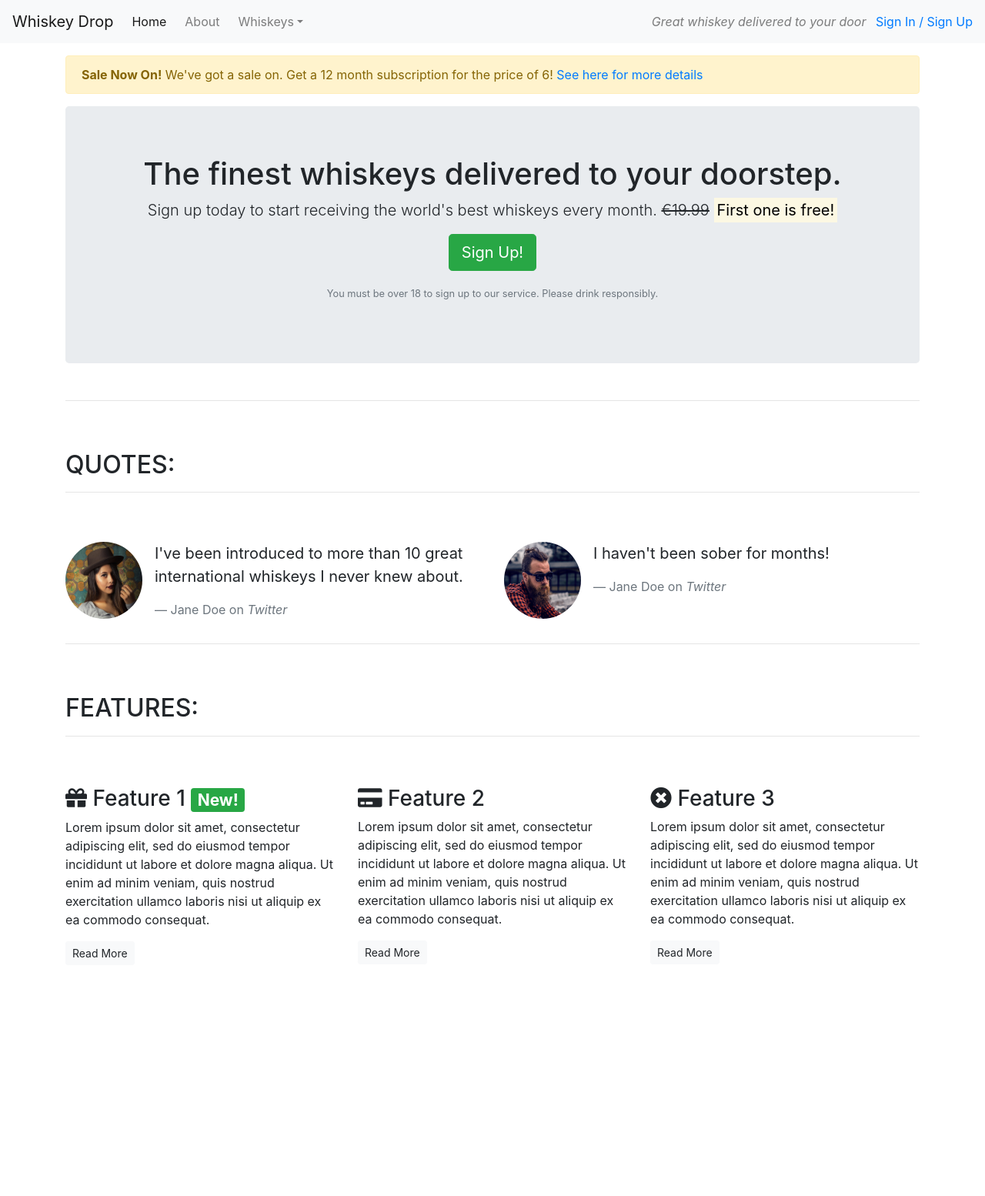
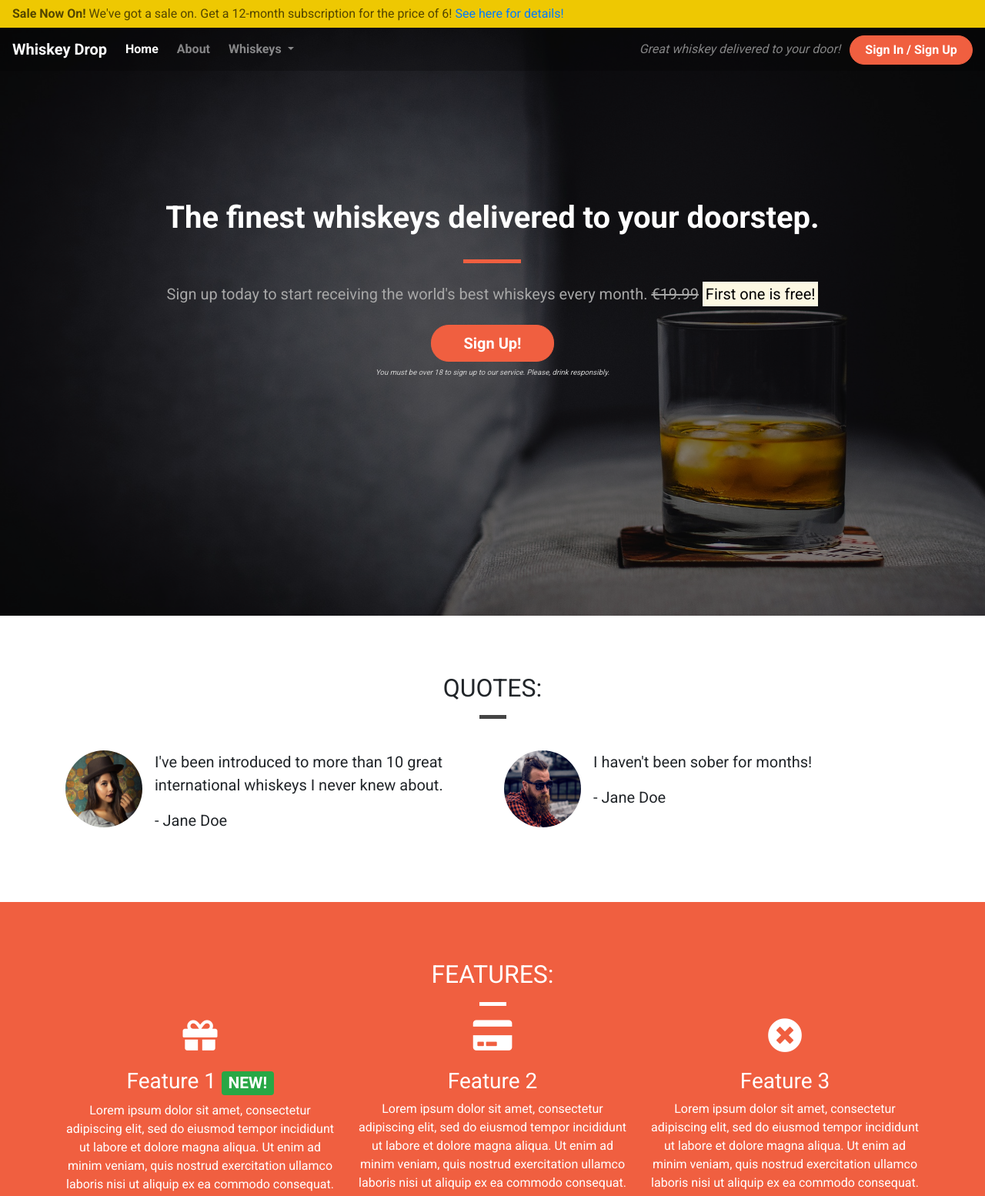
Before and after one commit to BogdanCatalin-Iacob/Whiskey-Drop, a plain HTML site: page index.html in a window 1280 px wide. Shown: the top 1554 px of the page at 77% size. Before the commit the page ends 1270 px from the top, so only its background shows below. Drawn offline with nearby package versions, Linux system fonts and the light colour scheme.

Commit message:
update background

```diff
--- /dev/null
+++ b/css/style.css
@@ -0,0 +1,201 @@
+body {
+    font-family: 'Roboto', sans-serif;
+}
+
+/* Containers */
+
+.container-wrapper {}
+
+.container-wrapper--red {
+    background-color: #f05f40;
+    color: white;
+}
+
+.alert-container {}
+
+.callout-container {
+    height: 100vh;
+
+    background: url('../images/whiskey-background.jpg') no-repeat bottom right fixed;
+    -webkit-background-size: cover;
+    -moz-background-size: cover;
+    -o-background-size: cover;
+    background-size: cover;
+
+    display: flex;
+    align-items: center;
+    justify-content: center;
+
+    position: relative;
+}
+
+.opaque-overlay {
+    position: absolute;
+    top: 0;
+    left: 0;
+    height: 100%;
+    width: 100%;
+    background-color: rgba(0, 0, 0, 0.5);
+}
+
+.content-container {
+    padding-top: 75px;
+    padding-bottom: 75px;
+}
+
+/* Navbar */
+
+.navalert-container {
+    position: absolute;
+    top: 0;
+    left: 0;
+    z-index: 1;
+    padding-left: 0;
+    padding-right: 0;
+}
+
+.navbar {
+    margin-bottom: 0;
+    width: 100%;
+    background-color: rgba(0, 0, 0, .25);
+    border: 0;
+}
+
+.navbar .navbar-toggler {
+    border: 0;
+}
+
+.navbar .navbar-brand {
+    font-weight: bold;
+}
+
+.navbar .navbar-nav a {
+    font-weight: bold;
+}
+
+
+/* Jumbotron */
+
+.jumbotron {
+    background-color: transparent;
+}
+
+.jumbotron h1 {
+    color: white;
+    font-weight: bold;
+    margin-bottom: 30px;
+    color: white;
+}
+
+.jumbotron .lead {
+    color: #a7a7a7;
+    margin: 25px 0;
+}
+
+.jumbotron small {
+    font-size: 60%;
+    font-style: italic;
+    color: #d0d0d0;
+}
+
+/* Block dividers */
+
+.block-divider {
+    width: 75px;
+    height: 5px;
+    border: 0;
+    background-color: #444;
+}
+
+.block-divider--orange {
+    background-color: #f05f40;
+}
+
+.block-divider--white {
+    background-color: white;
+}
+
+.block-divider--short {
+    width: 35px;
+}
+
+/* Buttons */
+
+.btn--cta {
+    font-weight: bold;
+    border-radius: 23px;
+    width: 160px;
+}
+
+.btn--red {
+    color: white;
+    background-color: #f05f40;
+    border-color: #f05f40;
+}
+
+.btn--red:hover,
+.btn--red:active,
+.btn--red:focus,
+.btn--red:active:focus {
+    background-color: #df4929;
+    border-color: #df4929;
+    color: white;
+}
+
+/* Alert */
+
+.alert-container .col-12 {
+    padding-left: 0;
+    padding-right: 0;
+}
+
+.site-wide-alert {
+    color: #544600;
+    background-color: #eec802;
+    border-color: #eec802;
+    padding: 5px 15px;
+    margin-bottom: 0;
+    border: 1px solid transparent;
+    border-radius: 0;
+}
+
+/* Page Headers */
+
+.page-header {
+    margin-bottom: 0;
+    border-bottom: 0;
+    text-align: center;
+}
+
+.page-header h2 {
+    margin-top: 0;
+}
+
+/* Quotes */
+
+.quotes .page-header {
+    margin-bottom: 25px;
+}
+
+/* Features */
+
+.feature {
+    text-align: center;
+    margin-bottom: 40px;
+}
+
+.feature i {
+    margin-bottom: 20px;
+    font-size: 45px;
+    line-height: 45px;
+}
+
+.feature .btn {
+    background-color: white;
+    border-color: white;
+    border-radius: 15px;
+    min-width: 100px;
+    font-weight: bold;
+    margin-top: 10px;
+    color: #f05f40;
+}
--- a/index.html
+++ b/index.html
@@ -3,80 +3,84 @@
 
 <head>
     <meta charset="utf-8">
+    <title>Whiskey Drop | Taste a new whiskey every month</title>
     <meta name="viewport" content="width=device-width, initial-scale=1.0">
-    <title>Whiskey Drop | Taste a new whiskey every month</title>
     <link rel="stylesheet" href="https://maxcdn.bootstrapcdn.com/bootstrap/4.1.3/css/bootstrap.min.css">
-    <link rel="stylesheet" href="https://use.fontawesome.com/releases/v5.6.1/css/all.css"
-        integrity="sha384-gfdkjb5BdAXd+lj+gudLWI+BXq4IuLW5IT+brZEZsLFm++aCMlF1V92rMkPaX4PP" crossorigin="anonymous">
+    <link rel="stylesheet" href="https://use.fontawesome.com/releases/v5.6.1/css/all.css" integrity="sha384-gfdkjb5BdAXd+lj+gudLWI+BXq4IuLW5IT+brZEZsLFm++aCMlF1V92rMkPaX4PP" crossorigin="anonymous">
+    <link href="https://fonts.googleapis.com/css?family=Roboto:400,700" rel="stylesheet">
+    <link rel="stylesheet" href="css/style.css" type="text/css" />
 </head>
 
 <body>
-    <!--Nav-->
-    <nav class="navbar navbar-light navbar-expand-sm bg-light">
-        <a href="/" class="navbar-brand">
-            Whiskey Drop</a>
+    <div class="container-fluid navalert-container">
+        <div class="container-fluid alert-container">
+            <div class="row d-none d-sm-block">
+                <div class="col-12">
+                    <div class="site-wide-alert alert alert-warning">
+                        <strong>Sale Now On!</strong> We've got a sale on. Get a 12-month subscription for the price of 6! <a href="">See here for details!</a>
+                    </div>
+                </div>
+            </div>
+        </div>
+        <nav class="navbar navbar-dark navbar-expand-sm">
+            <a href="/" class="navbar-brand">Whiskey Drop</a>
 
-        <button class="navbar-toggler ml-auto" type="button" data-toggle="collapse" data-target="#navbarNavDropdown"
-            aria-controls="navNavDropdown" aria-expanded="false" aria-label="Toggle navigation">
-            <span class="navbar-toggler-icon"></span>
-        </button>
+            <button class="navbar-toggler ml-auto" type="button" data-toggle="collapse" data-target="#navbarNavDropdown" aria-controls="navbarNavDropdown" aria-expanded="false" aria-label="Toggle navigation">
+        <span class="navbar-toggler-icon"></span></button>
 
             <div class="collapse navbar-collapse" id="navbarNavDropdown">
                 <ul class="navbar-nav mr-auto">
                     <li class="active nav-item mr-2"><a class="nav-link" href="/">Home</a></li>
-                <li class="nav-item mr-2"><a class="nav-link" href="">About</a></li>
+                    <li class="nav-item mr-2"><a class="nav-link" href="/about">About</a></li>
                     <li class="nav-item dropdown">
-                    <a class="nav-link dropdown-toggle" href="#" id="navbarDropdownMenuLink" role="button"
-                        data-toggle="dropdown" aria-haspopup="true" aria-expanded="false">Whiskeys</a>
+                        <a class="nav-link dropdown-toggle" href="#" id="navbarDropdownMenuLink" role="button" data-toggle="dropdown" aria-haspopup="true" aria-expanded="false">
+          Whiskeys
+        </a>
                         <div class="dropdown-menu" aria-labelledby="navbarDropdownMenuLink">
                             <a class="dropdown-item" href="#">Irish</a>
                             <a class="dropdown-item" href="#">Scotch</a>
                             <a class="dropdown-item" href="#">Japanese</a>
-                        <a class="dropdown-item" href="#">America</a>
+                            <a class="dropdown-item" href="#">American</a>
                         </div>
                     </li>
-                <li class="nav-item mr-2 d-block d-sm-none"><a class="nav-link" href="">Sign In / Sign Up</a></li>
+
+                    <li class="nav-item mr-2 d-block d-sm-none"><a class="nav-link" href="/login">Sign In / Sign Up</a></li>
                 </ul>
             </div>
-
             <div class="d-none d-md-block">
-            <p class="navbar-text my-auto mr-2"><i>Great whiskey delivered to your door</i></p>
-            <a href="/login">Sign In / Sign Up</a>
+                <p class="navbar-text my-auto mr-2"><i>Great whiskey delivered to your door!</i></p>
+                <a href="/login" class="btn btn--cta btn--red">Sign In / Sign Up</a>
             </div>
-        <!--</div>-->
         </nav>
-    <article class="container mt-3">
-        <div class="row d-none d-sm-block">
-            <div class="col-12">
-                <div class="alert alert-warning">
-                    <strong>Sale Now On!</strong> We've got a sale on. Get a 12 month subscription for the price of 6!
-                    <a href="">See here for more details</a>
     </div>
-            </div>
-        </div>
+    <div class="container-fluid callout-container">
         <!-- Callout -->
+        <div class="opaque-overlay">&nbsp;</div>
         <div class="row">
             <div class="col-12">
                 <section class="callout jumbotron text-center">
-                    <h1>The finest whiskeys delivered to your doorstep.</h1>
+                    <h1 class="jumbotron-header">The finest whiskeys delivered to your doorstep.</h1>
+                    <hr class="block-divider block-divider--orange">
                     <p class="lead">Sign up today to start receiving the world's best whiskeys every month.
                         <s class="d-none d-sm-inline">€19.99</s>
                         <span class="d-inline d-sm-none"><br></span>
                         <strong><mark>First one is free!</mark></strong></p>
-                    <p><button class="btn btn-lg btn-success" data-toggle="modal" data-target="#signUpModal">Sign Up!</button></p>
-                    <p class="text-muted"><small>You must be over 18 to sign up to our service. Please drink
-                            responsibly.</small></p>
+                    <button class="btn btn-lg btn--cta btn--red" data-toggle="modal" data-target="#signUpModal">Sign Up!</button>
+                    <p class="text-muted"><small>You must be over 18 to sign up to our service. Please, drink responsibly.</small></p>
                 </section>
             </div>
         </div>
         <!-- /.callout -->
-        <hr>
+    </div>
+
     <!-- Quotes -->
+    <div class="container-wrapper">
+        <div class="container quotes-container content-container">
             <section class="quotes">
                 <div class="row">
-                <div class="col-12 my-5">
+                    <div class="col-12 page-header">
                         <h2 class="text-uppercase">Quotes:</h2>
-                    <hr />
+                        <hr class="block-divider block-divider--short">
                     </div>
                 </div>
                 <div class="row">
@@ -87,10 +91,8 @@
                             </div>
                             <div class="media-body">
                                 <blockquote class="blockquote">
-                                <p>I've been introduced to more than 10 great international whiskeys I never knew about.
-                                </p>
-                                <footer class="blockquote-footer">Jane Doe on <cite title="Twitter">Twitter</cite>
-                                </footer>
+                                    <p>I've been introduced to more than 10 great international whiskeys I never knew about.</p>
+                                    <p>- Jane Doe</p>
                                 </blockquote>
                             </div>
                         </div>
@@ -103,8 +105,7 @@
                             <div class="media-body">
                                 <blockquote class="blockquote">
                                     <p>I haven't been sober for months!</p>
-                                <footer class="blockquote-footer">Jane Doe on <cite title="Twitter">Twitter</cite>
-                                </footer>
+                                    <p>- Jane Doe</p>
                                 </blockquote>
                             </div>
                         </div>
@@ -112,69 +113,70 @@
                 </div>
             </section>
             <!-- /.quotes -->
-        <hr>
+        </div>
+    </div>
+
     <!-- Features -->
+    <div class="container-wrapper container-wrapper--red">
+        <div class="container features-container content-container">
             <section class="features">
                 <div class="row">
-                <div class="col-12 my-5">
+                    <div class="col-12 page-header">
                         <h2 class="text-uppercase">Features:</h2>
-                    <hr />
+                        <hr class="block-divider block-divider--short block-divider--white">
                     </div>
                 </div>
                 <div class="row">
                     <div class="col-12 col-md-6 col-lg-4">
                         <div class="feature">
-                        <h3><i class="fas fa-gift d-none d-sm-inline"></i> Feature 1 <span
-                                class="badge badge-success">New!</span></h3>
-                        <p>Lorem ipsum dolor sit amet, consectetur adipiscing elit, sed do eiusmod tempor incididunt ut
-                            labore et dolore magna aliqua. Ut enim ad minim veniam, quis nostrud exercitation ullamco
-                            laboris nisi ut aliquip ex ea commodo consequat.</p>
+                            <h3><i class="fas fa-gift d-none d-sm-block"></i> Feature 1 <span class="badge badge-success">NEW!</span></h3>
+                            <p>Lorem ipsum dolor sit amet, consectetur adipiscing elit, sed do eiusmod tempor incididunt ut labore et dolore magna aliqua. Ut enim ad minim veniam, quis nostrud exercitation ullamco laboris nisi ut aliquip ex ea commodo consequat.</p>
                             <p><a class="btn btn-sm btn-light" href="">Read More</a></p>
                         </div>
                     </div>
                     <div class="col-12 col-md-6 col-lg-4">
                         <div class="feature">
-                        <h3><i class="fas fa-credit-card d-none d-sm-inline"></i> Feature 2</h3>
-                        <p>Lorem ipsum dolor sit amet, consectetur adipiscing elit, sed do eiusmod tempor incididunt ut
-                            labore et dolore magna aliqua. Ut enim ad minim veniam, quis nostrud exercitation ullamco
-                            laboris nisi ut aliquip ex ea commodo consequat.</p>
+                            <h3><i class="fas fa-credit-card d-none d-sm-block"></i> Feature 2</h3>
+                            <p>Lorem ipsum dolor sit amet, consectetur adipiscing elit, sed do eiusmod tempor incididunt ut labore et dolore magna aliqua. Ut enim ad minim veniam, quis nostrud exercitation ullamco laboris nisi ut aliquip ex ea commodo consequat.</p>
                             <p><a class="btn btn-sm btn-light" href="">Read More</a></p>
                         </div>
                     </div>
                     <div class="col-12 d-md-none d-lg-block col-lg-4">
                         <div class="feature">
-                        <h3><i class="fas fa-times-circle d-none d-sm-inline"></i> Feature 3</h3>
-                        <p>Lorem ipsum dolor sit amet, consectetur adipiscing elit, sed do eiusmod tempor incididunt ut
-                            labore et dolore magna aliqua. Ut enim ad minim veniam, quis nostrud exercitation ullamco
-                            laboris nisi ut aliquip ex ea commodo consequat.</p>
+                            <h3><i class="fas fa-times-circle d-none d-sm-block"></i> Feature 3</h3>
+                            <p>Lorem ipsum dolor sit amet, consectetur adipiscing elit, sed do eiusmod tempor incididunt ut labore et dolore magna aliqua. Ut enim ad minim veniam, quis nostrud exercitation ullamco laboris nisi ut aliquip ex ea commodo consequat.</p>
                             <p><a class="btn btn-sm btn-light" href="">Read More</a></p>
                         </div>
                     </div>
                 </div>
             </section>
             <!-- /.features -->
-    </article>
+        </div>
+    </div>
+
     <div class="modal" tabindex="-1" role="dialog" id="signUpModal">
         <div class="modal-dialog" role="document">
             <div class="modal-content">
                 <div class="modal-header">
-              <h5 class="modal-title">Sign Up to Whiskey Drop</h5>
-              <button type="button" class="btn-close" data-bs-dismiss="modal" aria-label="Close">X</button>
+                    <h5 class="modal-title">Sign Up To Whiskey Drop!</h5>
+                    <button type="button" class="close" data-dismiss="modal" aria-label="Close">
+          <span aria-hidden="true">&times;</span>
+        </button>
                 </div>
                 <div class="modal-body">
                     <form>
-                    <div class="mb-3">
-                      <label for="exampleInputEmail1" class="form-label">Email address</label>
-                      <input type="email" class="form-control" id="exampleInputEmail1" aria-describedby="emailHelp">
-                      <div id="emailHelp" class="form-text">We'll never share your email with anyone else.</div>
+                        <div class="form-group">
+                            <label for="exampleInputEmail1">Email address</label>
+                            <input type="email" class="form-control" id="exampleInputEmail1" aria-describedby="emailHelp" placeholder="Enter email">
+                            <small id="emailHelp" class="form-text text-muted">We'll never share your email with anyone else.</small>
                         </div>
-                    <div class="mb-3">
-                      <label for="password" class="form-label">Password</label>
-                      <input type="password" class="form-control" id="password">
+                        <div class="form-group">
+                            <label for="password">Password</label>
+                            <input type="password" class="form-control" id="password" placeholder="Password">
                         </div>
-                    <div class="mb-3">
-                        <label for="repeatPassword" class="form-label"> Confirm Password</label>
-                        <input type="password" class="form-control" id="repeatPassword">
+                        <div class="form-group">
+                            <label for="repeatPassword">Repeat Password</label>
+                            <input type="password" class="form-control" id="repeatPassword" placeholder="Repeat Password">
                         </div>
                         <button type="submit" class="btn btn-success">Submit</button>
                     </form>
@@ -183,15 +185,9 @@
         </div>
     </div>
 
-    <script src="https://code.jquery.com/jquery-3.3.1.slim.min.js"
-        integrity="sha384-q8i/X+965DzO0rT7abK41JStQIAqVgRVzpbzo5smXKp4YfRvH+8abtTE1Pi6jizo" crossorigin="anonymous">
-    </script>
-    <script src="https://cdnjs.cloudflare.com/ajax/libs/popper.js/1.14.3/umd/popper.min.js"
-        integrity="sha384-ZMP7rVo3mIykV+2+9J3UJ46jBk0WLaUAdn689aCwoqbBJiSnjAK/l8WvCWPIPm49" crossorigin="anonymous">
-    </script>
-    <script src="https://stackpath.bootstrapcdn.com/bootstrap/4.1.3/js/bootstrap.min.js"
-        integrity="sha384-ChfqqxuZUCnJSK3+MXmPNIyE6ZbWh2IMqE241rYiqJxyMiZ6OW/JmZQ5stwEULTy" crossorigin="anonymous">
-    </script>
+    <script src="https://code.jquery.com/jquery-3.3.1.slim.min.js" integrity="sha384-q8i/X+965DzO0rT7abK41JStQIAqVgRVzpbzo5smXKp4YfRvH+8abtTE1Pi6jizo" crossorigin="anonymous"></script>
+    <script src="https://cdnjs.cloudflare.com/ajax/libs/popper.js/1.14.3/umd/popper.min.js" integrity="sha384-ZMP7rVo3mIykV+2+9J3UJ46jBk0WLaUAdn689aCwoqbBJiSnjAK/l8WvCWPIPm49" crossorigin="anonymous"></script>
+    <script src="https://stackpath.bootstrapcdn.com/bootstrap/4.1.3/js/bootstrap.min.js" integrity="sha384-ChfqqxuZUCnJSK3+MXmPNIyE6ZbWh2IMqE241rYiqJxyMiZ6OW/JmZQ5stwEULTy" crossorigin="anonymous"></script>
 </body>
 
 </html>
```
Also changed, not shown: images/whiskey-background.jpg (added). Lines whose indentation alone changed are shown as unchanged.
